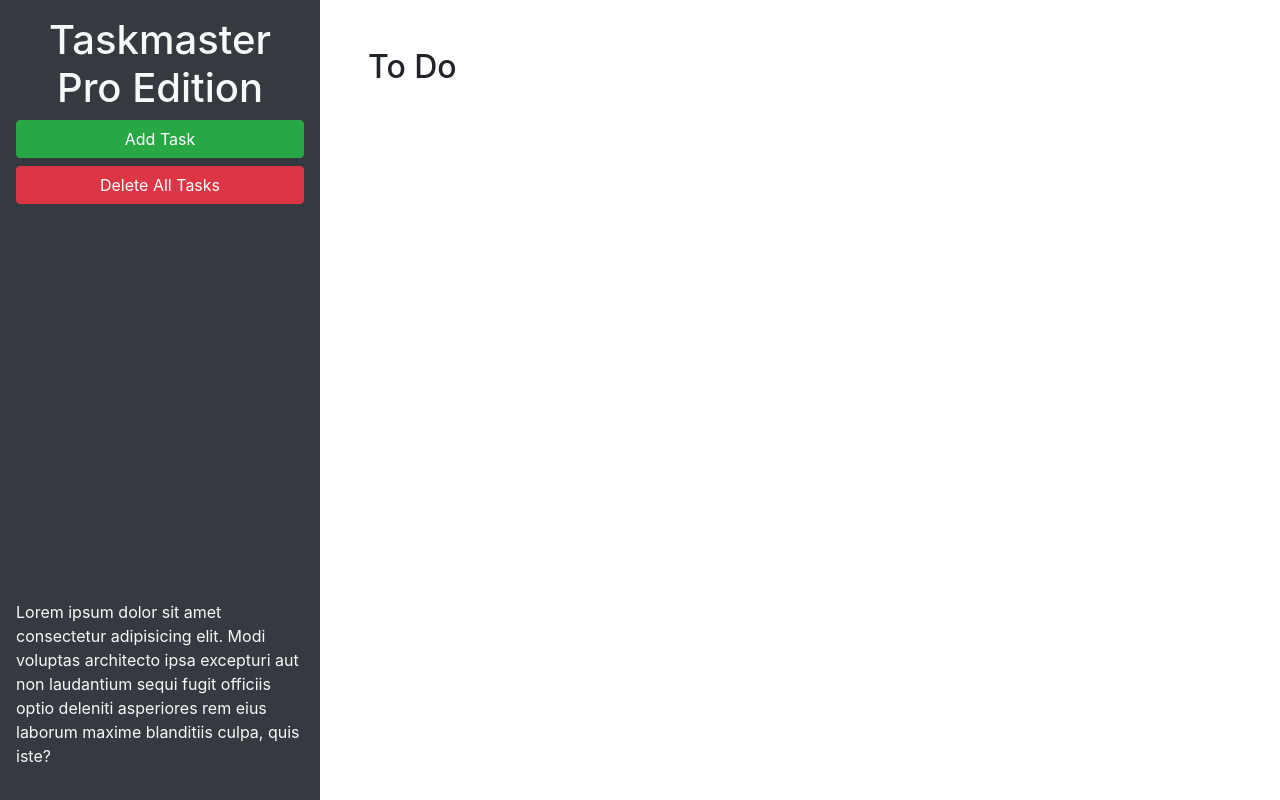
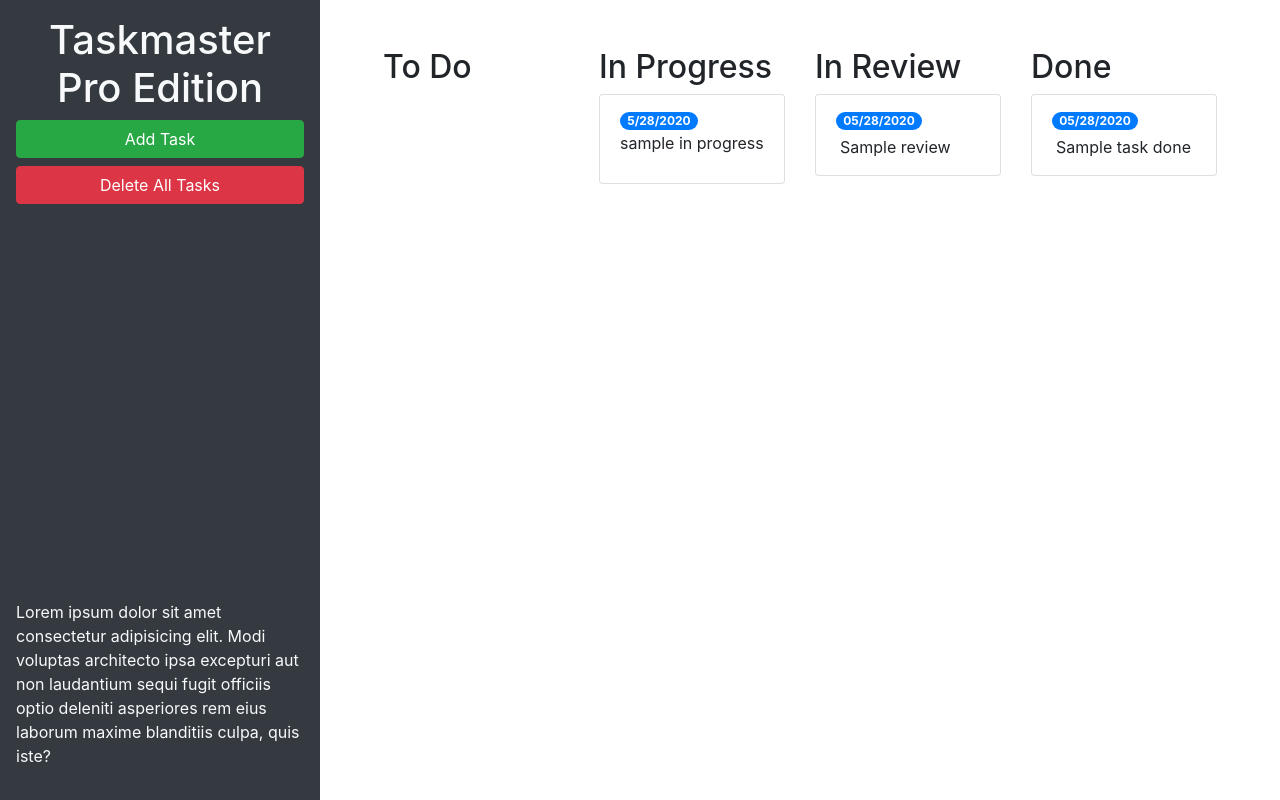
Before and after one commit to pstenger23/taskinator-pro, a plain HTML site: page index.html in a window 1280 px wide. Drawn offline with nearby package versions, Linux system fonts and the light colour scheme.

Commit message:
updated html

```diff
--- a/assets/js/script.js
+++ b/assets/js/script.js
@@ -56,7 +56,7 @@ $(".list-group").on("click", "p", function() {
   textInput.trigger("focus");
 });
 
-$(".list-group").on("blur", "text-area", function() {
+$(".list-group").on("blur", "textarea", function() {
 // get textArea's current value/text
   var text = $(this)
     .val()
--- a/index.html
+++ b/index.html
@@ -24,9 +24,47 @@
       </p>
     </header>
     <main class="col-12 col-lg-9">
-      <div class="m-5">
-        <h2>To Do</h2>
-        <ul id="list-toDo" class="list-group"> </ul>
+
+      <div class="m-5 row justify-content-around">
+        <!--to do start-->
+        <div class="col">
+          <h2>To Do</h2>
+          <ul id="list-toDo" class="list-group"> </ul>
+        </div>
+        <!--end-->
+        <!--in progress start-->
+        <div class="col">
+          <h2>In Progress</h2>
+          <ul id="list-inProgress" class="list-group">
+            <li class="list-group-item">
+              <span class="badge badge-primary badge-pill">5/28/2020</span>
+              <p class="m1">sample in progress</p>
+            </li>
+          </ul>
+        </div>
+        <!-- in progress end-->
+        <!--in review start-->
+        <div class="col">
+          <h2>In Review</h2>
+          <ul id="list-inReview" class="list-group">
+            <li class="list-group-item">
+              <span class="badge badge-primary badge-pill">05/28/2020</span>
+              <p class="m-1">Sample review</p>
+            </li>
+          </ul>
+        </div>
+        <!-- review end-->
+        <!--done start-->
+        <div class="col">
+          <h2>Done</h2>
+          <ul id="list-done" class="list-group">
+            <li class="list-group-item">
+              <span class="badge badge-primary badge-pill">05/28/2020</span>
+              <p class="m-1">Sample task done</p>
+            </li>
+          </ul>
+        </div>
+        <!-- done end-->
       </div>
     </main>
   </div>
```
